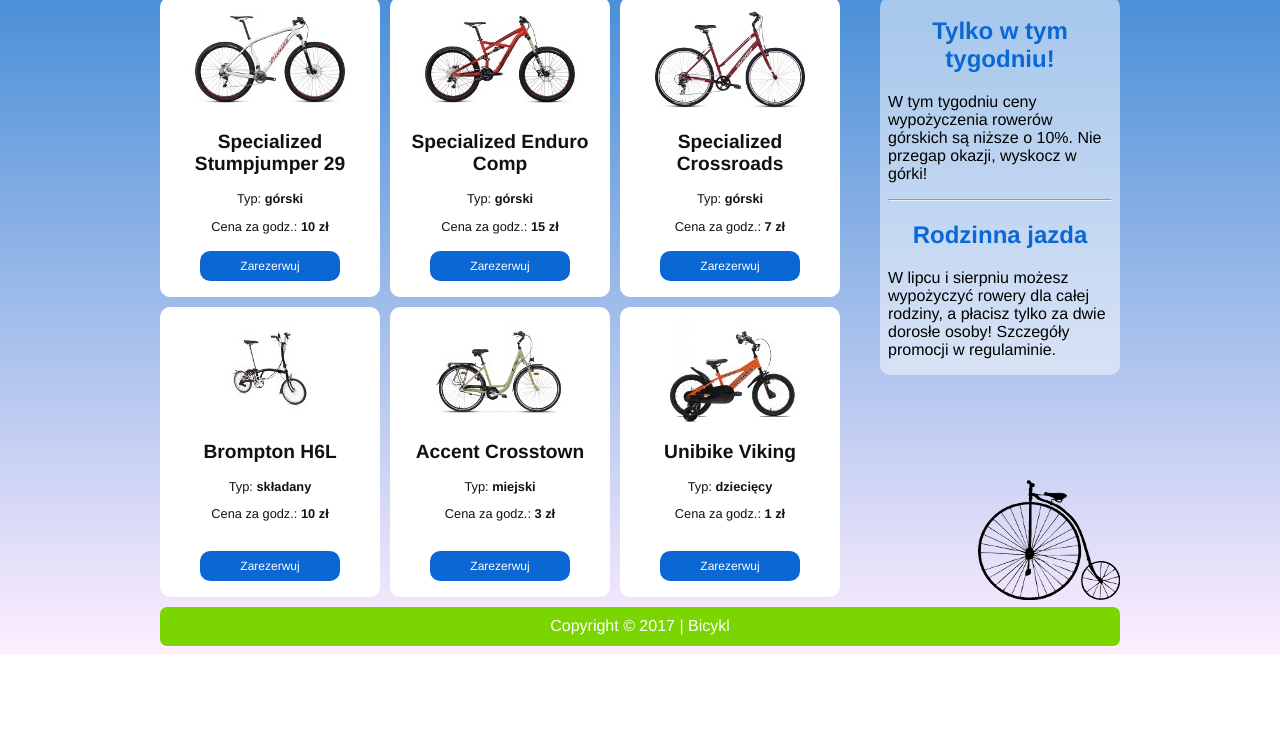
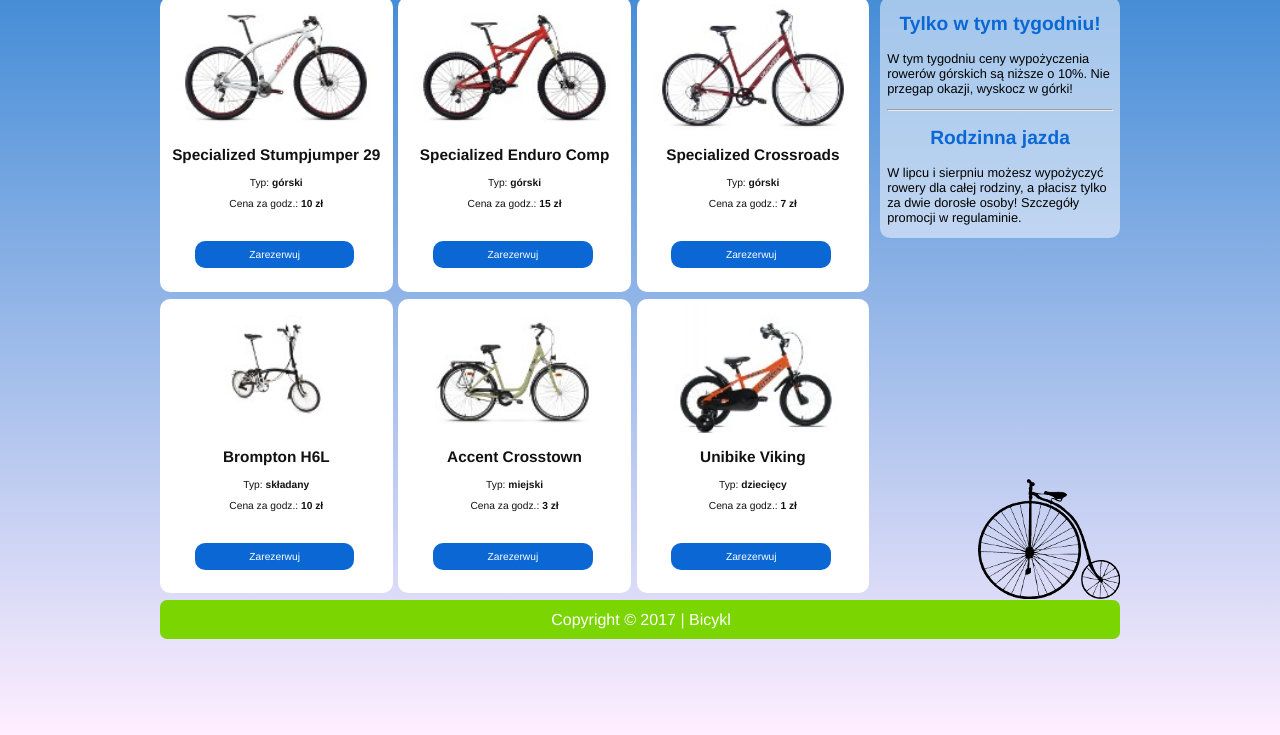
Before and after one commit to kbasta/us_amiw_project, a plain HTML site: page index.html in a window 1280 px wide. Shown: the part 213-948 px from the top of the page. Before the commit the page ends 867 px from the top, so only its background shows below. Drawn offline with Linux system fonts and the light colour scheme.

Commit message:
Opływanie

```diff
--- a/index.html
+++ b/index.html
@@ -108,10 +108,10 @@
             </div>
         </div>
 
-        <div id="bicyklImage">
-            <img src="img/bike-black-small.png">
-        </div>
         <footer class='clear'>
+            <div id="bicyklImage">
+                <img src="img/bike-black-small.png">
+            </div>
             <span>Copyright &copy; 2017 | Bicykl</span>
         </footer>
     </div>
--- a/style/style.css
+++ b/style/style.css
@@ -2,10 +2,11 @@
     background: linear-gradient(#1071cb, #fef);
     color: #fff;
     font-family: Helvetica, Verdana, sans;
+    font-size: 100%;
 }
 
 #kontener{
-    width: 960px;
+    max-width: 960px;
     margin: 0 auto;
 }
 
@@ -33,13 +34,12 @@
     left: 50%;
 }
 
-
 #contact, .secondary{
     float: right;
 }
 
 #contact{
-    font-size: 1.8em;
+    font-size: 2vw;
     text-align: right;
 }
 
@@ -54,23 +54,26 @@
 }
 
 #addContent section{
-    padding: 0 8px;
+    padding: 0 3%;
     color: #000;
 }
 
 #addContent h2{
     text-align: center;
     color: #0a67d4;
+    font-size: 1.5vw;
 }
 
-
+#addContent p{
+    font-size: 1vw;
+}
 
 nav ul{
    list-style: none;
    padding: 0;
    background-color: rgba(9,98,202,0.7);
    border-radius: 10px;
-   min-height: 2.4em;
+   height: 2.4em;
 }
 
 nav ul li{
@@ -104,14 +107,11 @@
 }
 
 .primary{
-    width: 720px;
+    width: 75%;
 }
 
 .secondary{
-    width: 240px;
-}
-
-.bar{
+    width: 25%;
 }
 
 .clear{
@@ -124,15 +124,18 @@
 
 .tile{
     position: relative;
-    min-height: 230px;
-    width: 200px;
+    width: 30.3%;
     background-color: #fff;
     color: #111;
-    font-size: 0.8em;
+    font-size: 0.8vw;
     text-align: center;
-    margin: 0 10px 10px 0;
-    padding: 10px 10px 50px 10px;
+    margin: 0 0.8% 1% 0;
+    padding: 1% 1% 10% 1%;
     border-radius: 10px;
+}
+
+.tile h2{
+    font-size:1.2vw;
 }
 
 .tile p span{
@@ -142,20 +145,25 @@
 .tile a{
     display: block;
     position: absolute;
-    width: 120px;
-    bottom: 16px;
-    left: 40px;
+    width: 60%;
+    bottom: 8%;
+    left: 15%;
     background-color: #0a67d4;
     color: #fff;
     border-radius: 10px;
-    font-size: 12px;
+    font-size: 100%;
     text-decoration: none;
     padding: 8px 10px;
 }
 
+.tile img{
+    width: 100%;
+}
+
 #bicyklImage{
+    display: block;
     position: relative;
-    top: 105px;
+    top: -121px;
     float: right;
 }
 
@@ -165,9 +173,11 @@
    min-height: 2.4em;
    line-height: 2.4em;
    text-align: center;
+   width: 100%;
 }
 
 footer span{
+    padding-left: 15%;
     display: inline-block;
     vertical-align: middle;
 }
```
